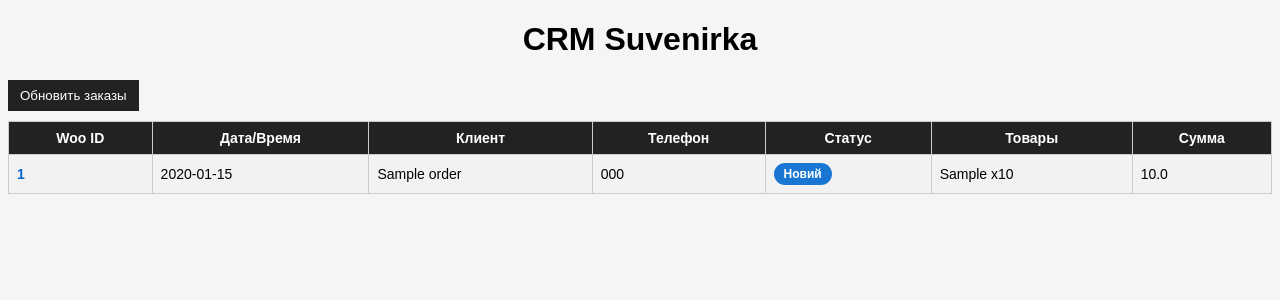
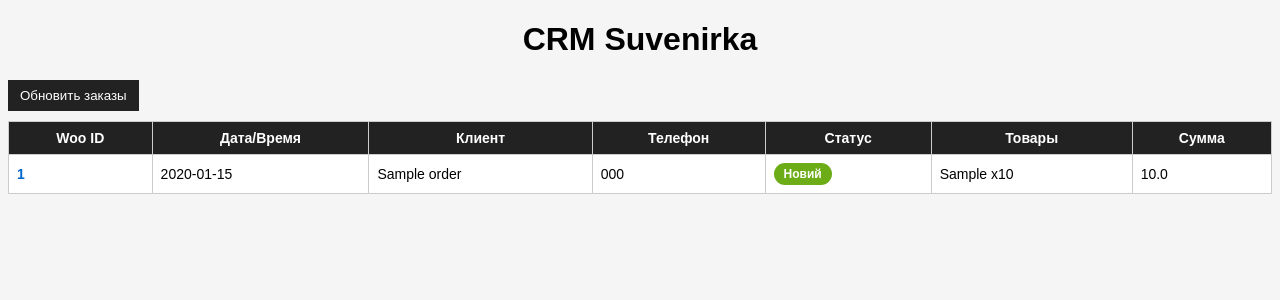
Before and after one commit to igortrembitsky/CRM-suvenirka, a Flask app: page / in a window 1280 px wide. Shown: the top 300 px of the page. Run offline with Flask 3, Linux system fonts and the light colour scheme; tables that the repository leaves empty hold one stand-in row (values such as "Sample post").

Commit message:
Поменяли цвет статуса Новый на зеленый

```diff
--- a/templates/index.html
+++ b/templates/index.html
@@ -30,6 +30,7 @@ th{
     background:#222;
     color:white;
 }
+}
 
 tr:nth-child(even){
     background:#f2f2f2;
@@ -38,7 +39,7 @@ tr:nth-child(even){
 /* Цвета статусов */
 
 .badge{display:inline-block; padding:4px 10px; border-radius:999px; font-size:12px; font-weight:700;}
-.badge--new{background:#1976d2; color:#fff;}
+.badge--new{background:#6cad17; color:#fff;}
 .badge--not-paid{background:#d32f2f; color:#fff;}
 .badge--hold{background:#cddc39; color:#1b1b1b;}
 .badge--ttn{background:#fb8c00; color:#fff;}
```
